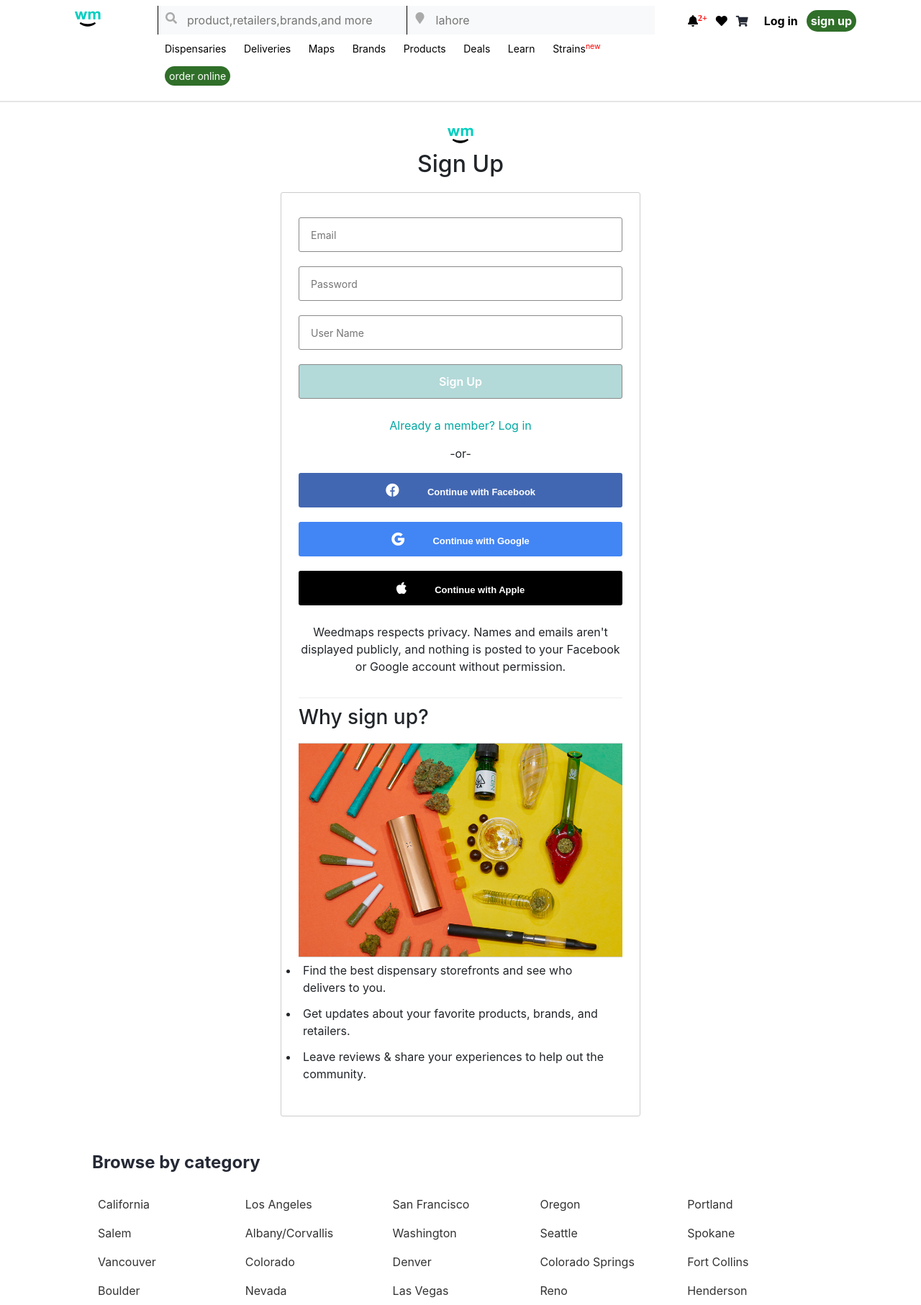
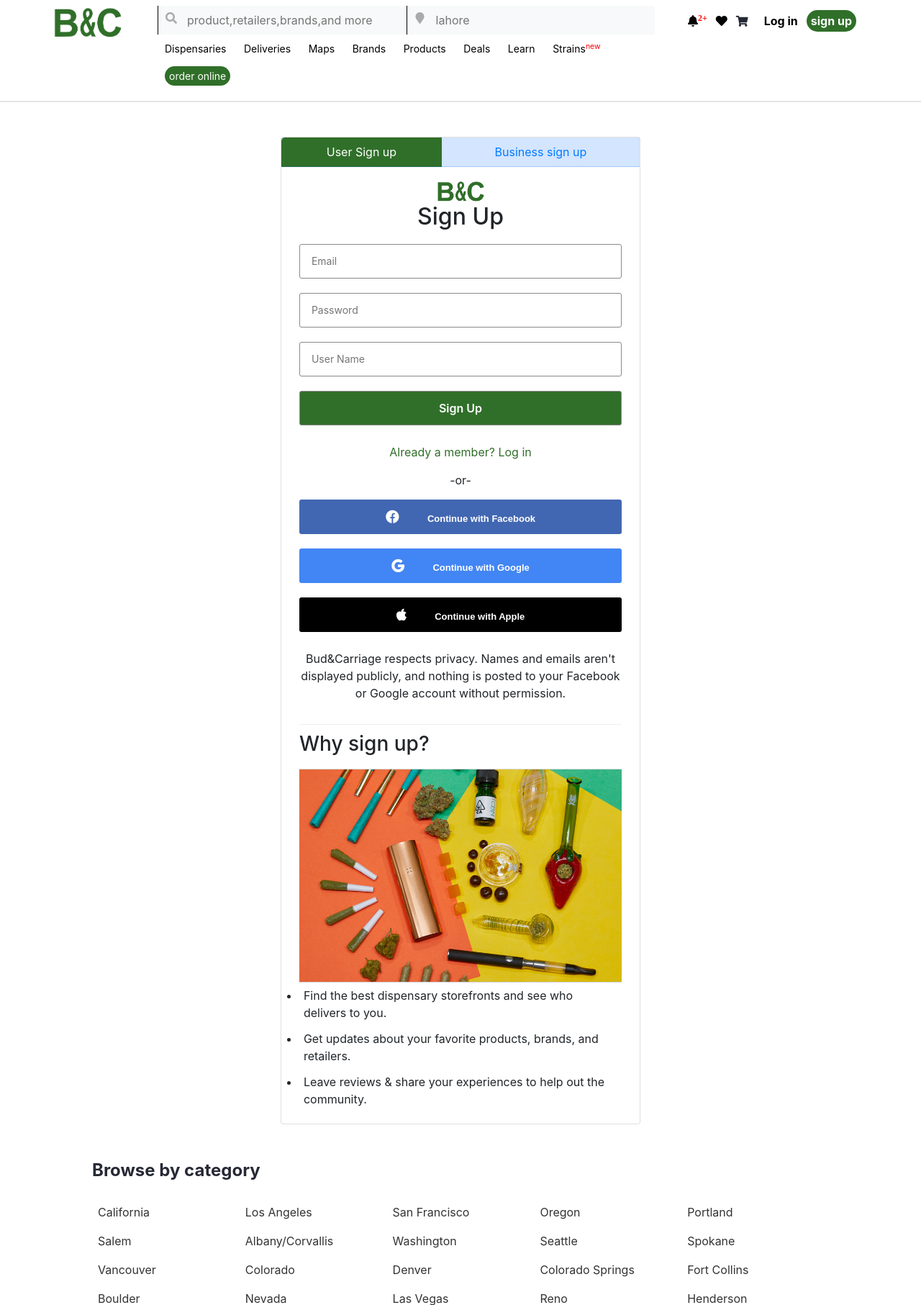
Before and after one commit to mindinstructions/bud_carriage_laravel_front_end, a PHP site: page /signup.php in a window 1280 px wide. Shown: the top 1813 px of the page at 72% size. Run offline with PHP 8.4, Linux system fonts and the light colour scheme; some libraries are stand-ins or nearby versions.

Commit message:
signuplogin headerfooter style

```diff
--- a/css/style.css
+++ b/css/style.css
@@ -5,6 +5,7 @@ body{  font-family: circular, -apple-system, BlinkMacSystemFont,
 
 
 /*menu code */
+img.header-logo { width: 100%;}
 .main-border-bottom{border-bottom: 1px solid rgb(230, 229, 229);}
 .container-vlr{width: 90%;margin: auto;/*background: antiquewhite;*/}
 .container-bf{width: 100%;display: flex;}
@@ -257,10 +258,8 @@ a i.fab.fa-apple {padding-right: 10px;}
 .footer-main{width: 80%;margin: auto;display: flex;
   padding-bottom: 40px;}
 .footer-bg-1{width: 40%;}
-.classic-foot{
-
-}
-img.weed-map-img { width: 220px;}
+.classic-foot{ margin-top: 30px;}
+img.weed-map-img { width: 70%; margin-bottom: 20px;}
 p.text-img {padding-bottom: 20px;padding-right: 30px;}
 .it-foot { display: flex; width: 100%;padding-bottom: 10px;}
 li.img-foot img {width: 115px;height: 40px;}
@@ -370,11 +369,11 @@ font-size: 0.875rem; color: rgb(96, 100, 111);}
 
 /*Login and signup page css*/
 .bud-logsp { max-width: 500px;margin: auto;padding-top: 25px;text-align: center;}
-.login-form {border: 1px solid #ccc;border-radius: 3px;padding: 24px;margin-top: 20px;}
+/*.login-form {border: 1px solid #ccc;border-radius: 3px;padding: 24px;margin-top: 20px;}*/
 .login-form input {width: 100%;background: #fff !important;margin: 10px 0px; border: 1px solid #898989;border-radius: 3px;font-size: 14px;height: 48px;padding: 0 16px;}
-.login-form input[type="button"] {background: #B3D9D8 !important;cursor: pointer; font-size: 16px;font-weight: 600; color: #fff;}
+.login-form input[type="button"] {background: #306f29 !important;cursor: pointer; font-size: 16px;font-weight: 600; color: #fff;}
 .account-access {padding: 15px 0px;}
-.account-access a {color: #00a8a3;}
+.account-access a {color: #306f29;}
 .social-login {margin-top: 5px;display: grid;}
 .social-login a {margin: 10px 0px;color: #ffff;padding: 15px;border-radius: 3px;}
 .social-login .fa-facebook:before {content: "\f09a";font-family: 'Font Awesome 5 Brands';margin-right: 40px;font-size: 18px;}
@@ -711,9 +710,6 @@ span.sub-header {
   width: 80%;
   margin: auto;
 }
-li.nav-item {
-    padding: 0 15px;
-}
 .bg-foottt{
   color: #a5a9b1;
   font-size: 14px;
@@ -867,3 +863,19 @@ img.p1 {width: 100%;}
 .services-brand-1 img{width: 80%;}
 .order-icon-shop{ width: 80%; }
 }
+
+.form-logo img {width: 80px !important;}
+.bud-carriage-home.text-center {width: 90%;margin: auto;}
+.bud-c .nav-pills .nav-link.active{background-color:#306F29 !important;}
+.bud-c .card {width: 500px;}
+.btr { border-top-right-radius: 5px !important}
+.btl { border-top-left-radius: 5px !important}
+.btn-dark {color: #fff;background-color: #0d6efd;border-color: #0d6efd}
+.btn-dark:hover {color: #fff;background-color: #0d6efd;border-color: #0d6efd}
+.bud-c  .nav-pills {display: table !important;width: 100%}
+.bud-c .nav-pills .nav-link {border-radius: 0px;border-bottom: 1px solid #0d6efd40}
+.bud-c .nav-item {display: table-cell;background: #0d6efd2e}
+.form {padding: 10px;height: 300px}
+.bud-c .form input {margin-bottom: 12px;border-radius: 3px}
+.bud-c .form input:focus {box-shadow: none}
+.bud-c .form button {margin-top: 20px}
--- a/includes/footer.php
+++ b/includes/footer.php
@@ -79,7 +79,7 @@
 		<div class="footer-main">
 			<div class="footer-bg-1">
 				<div class="classic-foot">
-					<a href="#"><img src="img/weed.jpg" class="weed-map-img"></a>
+					<a href="#"><img src="img/Bud&Carriage-logo-1.png" class="weed-map-img"></a>
 					<p class="text-img">A community connecting cannabis consumers, patients, retailers, doctors, and brands since 2008.</p>
 					<ul class="it-foot">
 						<li class="img-foot">
--- a/includes/header.php
+++ b/includes/header.php
@@ -31,7 +31,7 @@
 		<div class="container-vlr">
 			<div class="container-bf">
 				<div class="about-1">
-					<a href="index.php"><img src="img/logo.png"></a>
+					<a href="index.php"><img class="header-logo" src="img/Bud&Carriage-logo-B&C-1.png"></a>
 				</div>
 				<div class="about-2">
 					<form class="example" action="/action_page.php"> <span><i class="fa fa-search" aria-hidden="true"></i></span>
--- a/signup.php
+++ b/signup.php
@@ -1,7 +1,15 @@
 <?php include("includes/header.php"); ?>
 
-	<div class="container-bg-home bud-logsp">
-		<a href="#"><img src="img/logo.png"></a>
+	<div class="d-flex justify-content-center align-items-center mt-5 bud-c">
+    <div class="card">
+        <ul class="nav nav-pills mb-3" id="pills-tab" role="tablist">
+            <li class="nav-item text-center"> <a class="nav-link active btl" id="pills-home-tab" data-toggle="pill" href="#pills-home" role="tab" aria-controls="pills-home" aria-selected="true">User Sign up</a> </li>
+            <li class="nav-item text-center"> <a class="nav-link btr" id="pills-profile-tab" data-toggle="pill" href="#pills-profile" role="tab" aria-controls="pills-profile" aria-selected="false">Business sign up</a> </li>
+        </ul>
+        <div class="tab-content" id="pills-tabContent">
+            <div class="tab-pane fade show active" id="pills-home" role="tabpanel" aria-labelledby="pills-home-tab">
+        <div class="bud-carriage-home text-center">
+        <a class="form-logo" href="#"><img  src="img/Bud&Carriage-logo-B&C-1.png"></a>
         <h2 class="center bud-heading">Sign Up</h2>
          <div class="login-form">
             <input type="text" name="email" placeholder="Email">
@@ -18,7 +26,7 @@
             <a href="#" class="fa fa-apple"><span>Continue with  Apple</span></a>
             </div>
             <div class="account-access">
-        	<p>Weedmaps respects privacy. Names and emails aren't displayed publicly, and nothing is posted to your Facebook or Google account without permission.</p>
+            <p>Bud&Carriage respects privacy. Names and emails aren't displayed publicly, and nothing is posted to your Facebook or Google account without permission.</p>
             </div>
             <h3 class="w-singup">Why sign up?</h3>
             <img src="img/signup-baner.jpg">
@@ -29,5 +37,40 @@
             </ul>
         </div>
     </div>
+            </div>
+            <div class="tab-pane fade" id="pills-profile" role="tabpanel" aria-labelledby="pills-profile-tab">
+             <div class="bud-carriage-home text-center">
+        <a class="form-logo" href="#"><img  src="img/Bud&Carriage-logo-B&C-1.png"></a>
+        <h2 class="center bud-heading">Sign Up</h2>
+         <div class="login-form">
+            <input type="text" name="email" placeholder="Email">
+            <input type="number" name="password" placeholder="Password">
+            <input type="text" name="u-name" placeholder="User Name">
+            <input type="button" name="signup" value="Sign Up">
+            <div class="account-access">
+            <a href="login.php">Already a member? Log in</a>
+            </div>
+            -or-
+            <div class="social-login">
+            <a href="#" class="fa fa-facebook"><span>Continue with Facebook</span></a>
+            <a href="#" class="fa fa-google"><span>Continue with  Google</span></a>
+            <a href="#" class="fa fa-apple"><span>Continue with  Apple</span></a>
+            </div>
+            <div class="account-access">
+            <p>Bud&Carriage respects privacy. Names and emails aren't displayed publicly, and nothing is posted to your Facebook or Google account without permission.</p>
+            </div>
+            <h3 class="w-singup">Why sign up?</h3>
+            <img src="img/signup-baner.jpg">
+            <ul class="signup-list">
+                <li>Find the best dispensary storefronts and see who delivers to you.</li>
+                <li>Get updates about your favorite products, brands, and retailers.</li>
+                <li>Leave reviews & share your experiences to help out the community.</li>
+            </ul>
+        </div>
+    </div>
+            </div>
+        </div>
+    </div>
+</div>
 
 <?php include("includes/footer.php"); ?>
```
Also changed, not shown: login.php (+38 -3 lines), img/Bud&Carriage-logo-1.png (added), img/Bud&Carriage-logo-B&C-1.png (added). Lines whose indentation alone changed are shown as unchanged.
